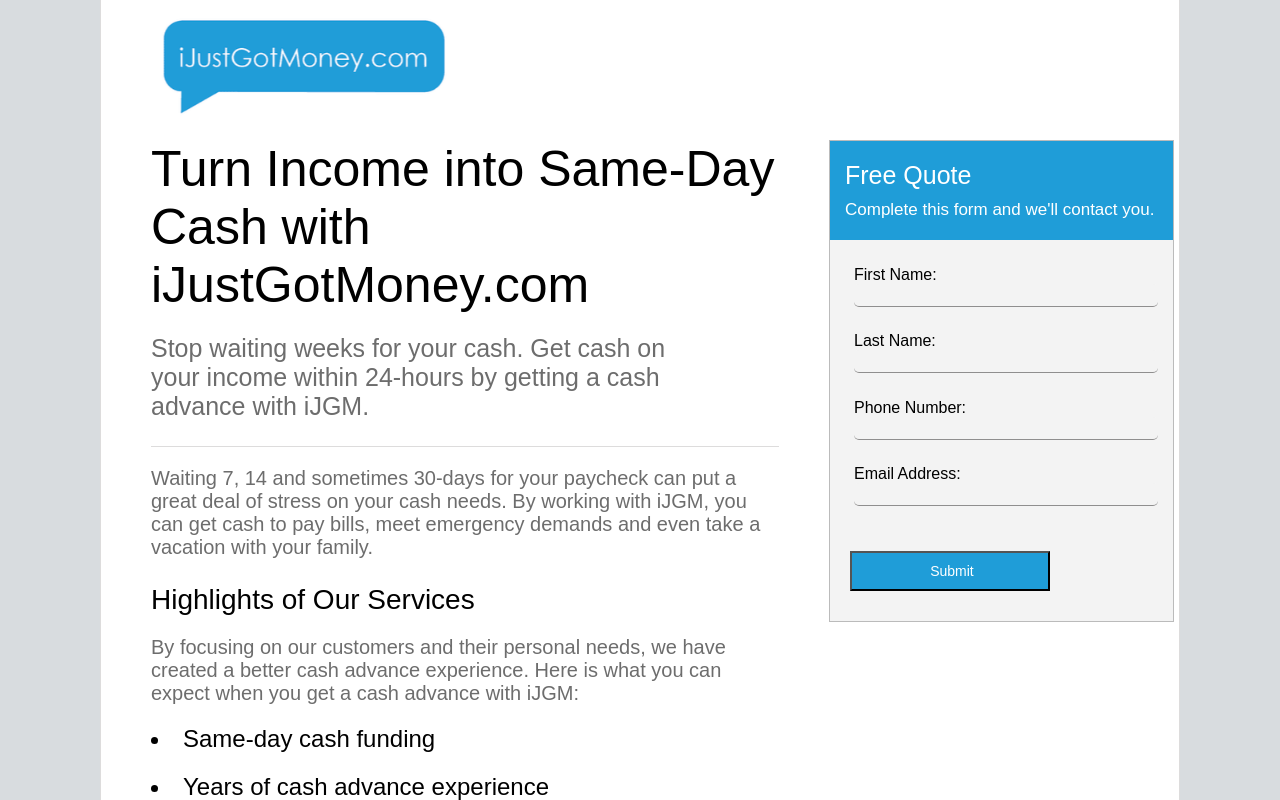
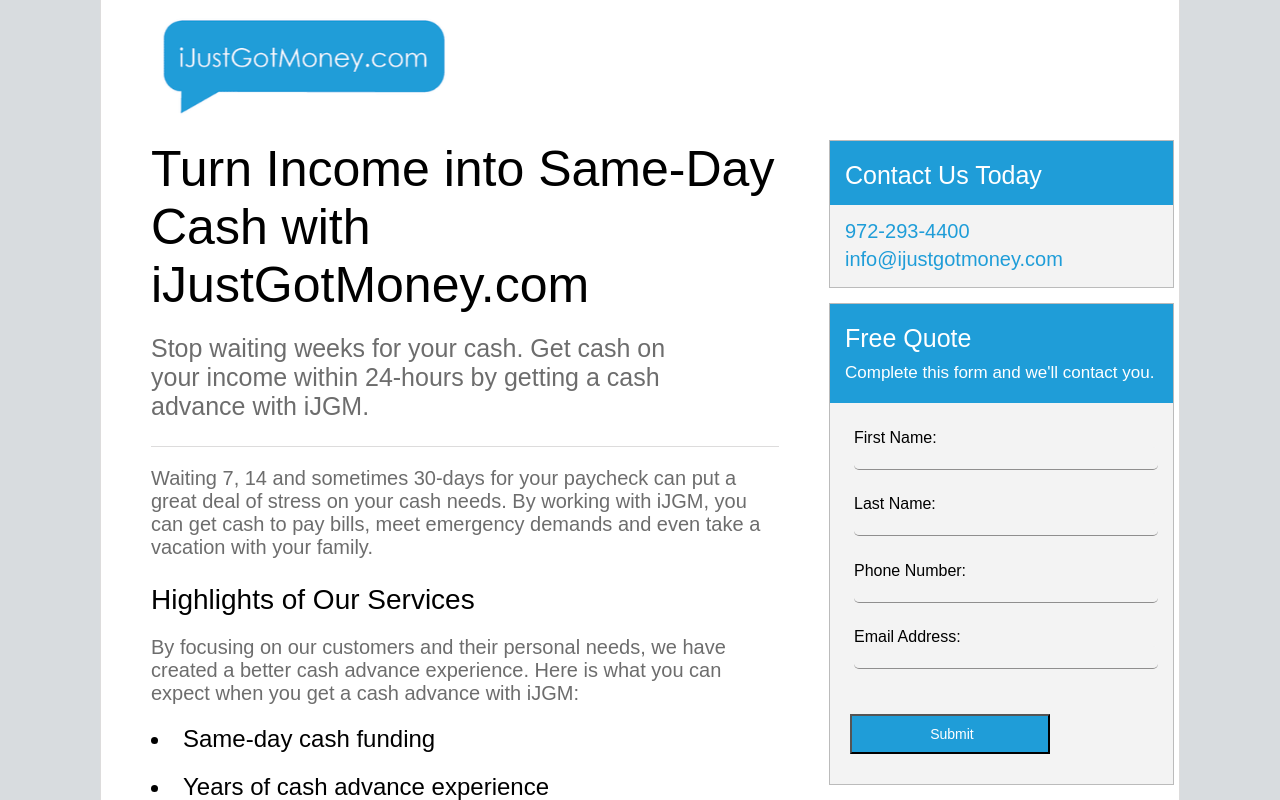
Before and after one commit to acrest/ijustgotmoney, an Angular app: page / in a window 1280 px wide. Built offline with nearby package versions, Linux system fonts and the light colour scheme.

Commit message:
updates to form and ico

```diff
--- a/src/components/landing-page/landing-page.html
+++ b/src/components/landing-page/landing-page.html
@@ -7,7 +7,8 @@
 		</div>
 		<div id="info" class="page">
 			<div class="top">
-				<div class="header">Turn Income into Same-Day Cash with iJustGotMoney.com</div>
+				<div *ngIf="showThankYou" class="header">Thank you.  We will contact you shortly.</div>
+				<div *ngIf="!showThankYou" class="header">Turn Income into Same-Day Cash with iJustGotMoney.com</div>
 				<div class="summary">Stop waiting weeks for your cash. Get cash on your income within 24-hours by getting a cash advance with iJGM.</div>
 			</div>
 			<div class="info">
@@ -60,7 +61,18 @@
 		<form class="gform pure-form pure-form-stacked" method="POST" data-email="info@ijustgotmoney.com"
 		action="https://script.google.com/macros/s/AKfycbyiVjVcy7OVR27xI9kKo1vQ4F56dtTe0q1IKiCmI7L3-CwbRAuI/exec">
 			<div id="form" class="form">
-				<div class="inputs">
+				<div class="form-top">
+					<div class="title">
+						<div class="header">
+							Contact Us Today
+						</div>
+					</div>
+					<div class="info">
+						<div class="display-phone">972-293-4400</div>
+						<a href="mailto:info@ijustgotmoney.com" class="display-email">info@ijustgotmoney.com</a>
+					</div>
+				</div>
+				<div class="inputs" [ngClass]="{ 'submitted': showThankYou, 'not-submitted': !showThankYou }">
 					<div class="title">
 						<div class="header">
 							Free Quote
@@ -86,14 +98,9 @@
 							<label class="field-name" for="email">Email Address:</label>
 							<input type="text" id="email" name="email"/>
 						</fieldset>
-						<button (click)="submit()" [ngClass]="{ 'submitted': showThankYou, 'not-submitted': !showThankYou }">
+						<button (click)="submit()">
 							<i class="fa fa-paper-plane"></i>&nbsp;Submit
 						</button>
-					</ng-container>
-					<ng-container *ngIf="showThankYou">
-						<div class="thank-you-message">
-							Thank you.  We will contact you shortly.
-						</div>
 					</ng-container>
 				</div>
 			</div>
--- a/src/components/landing-page/landing-page.scss
+++ b/src/components/landing-page/landing-page.scss
@@ -109,6 +109,8 @@
 			}
 		}
 	}
+
+	form {
 		.form {
 			float: left;
 			width: 345px;
@@ -116,7 +118,45 @@
 			min-height: 300px;
 			top: 20%;
 			left: 34%;
+			.form-top {
+				border: .5px solid #bbbbbb;
+				margin-bottom: 15px;
+				background-color: #f3f3f3;
+				font-size: 25px;
+				.title {
+					padding-left: 15px;
+					background-color: #1F9DD8;
+					padding-top: 20px;
+					padding-bottom: 15px;
+					margin-bottom: 15px;
+					.header {
+						color: white;
+					}
+				}
+				.info {
+					text-align: left;
+					padding-left: 15px;
+					margin-bottom: 15px;
+					.display-phone {
+						margin-top: 10px;
+						color: #1F9DD8;
+						font-size: 20px
+					}
+					a {
+						text-decoration: none;
+					}
+					.display-email {
+						margin-top: 10px;
+						color: #1F9DD8;
+						padding-bottom: 20px;
+						font-size: 20px;
+					}
+				}
+			}
 			.inputs {
+				&.submitted {
+					display: none;
+				}
 				fieldset {
 					border: none;
 				}
@@ -166,9 +206,6 @@
 					width: 200px;
 					margin-bottom: 30px;
 					font-size: 14px;
-				&.submitted {
-					display: none;
-				}
 				}
 				.thank-you-message {
 					font-size: 23px;
@@ -178,6 +215,7 @@
 			}
 		}
 	}
+}
 @media (max-width: 900px){
     #form {width: 100%; text-align: center;}
     #info {width: 100%;}
```
Also changed, not shown: 5 other files (tests, documents, lock files or other folders). Lines whose indentation alone changed are shown as unchanged.
